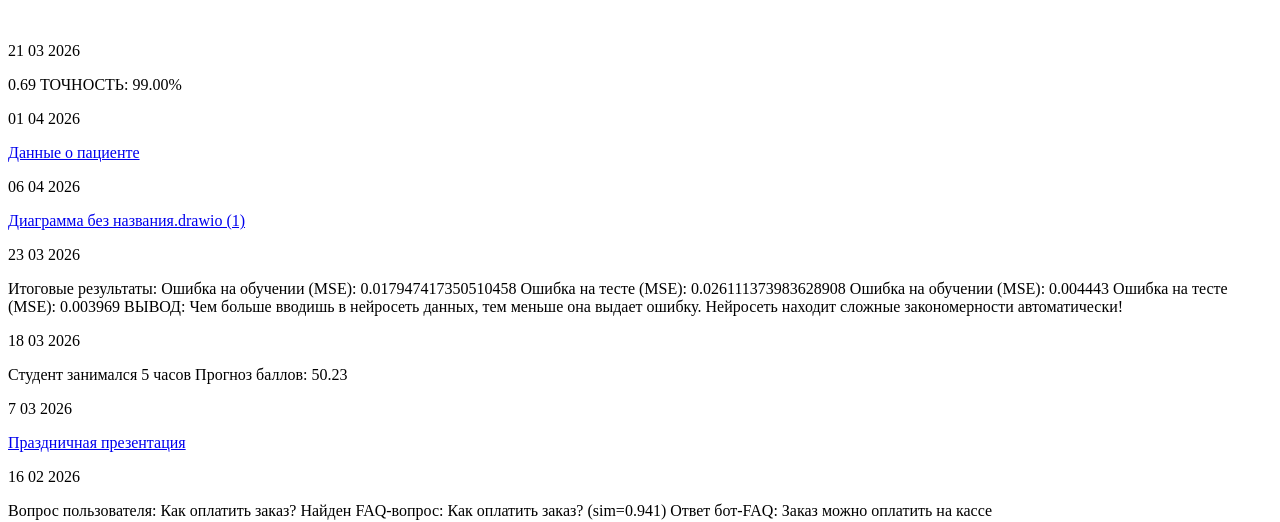
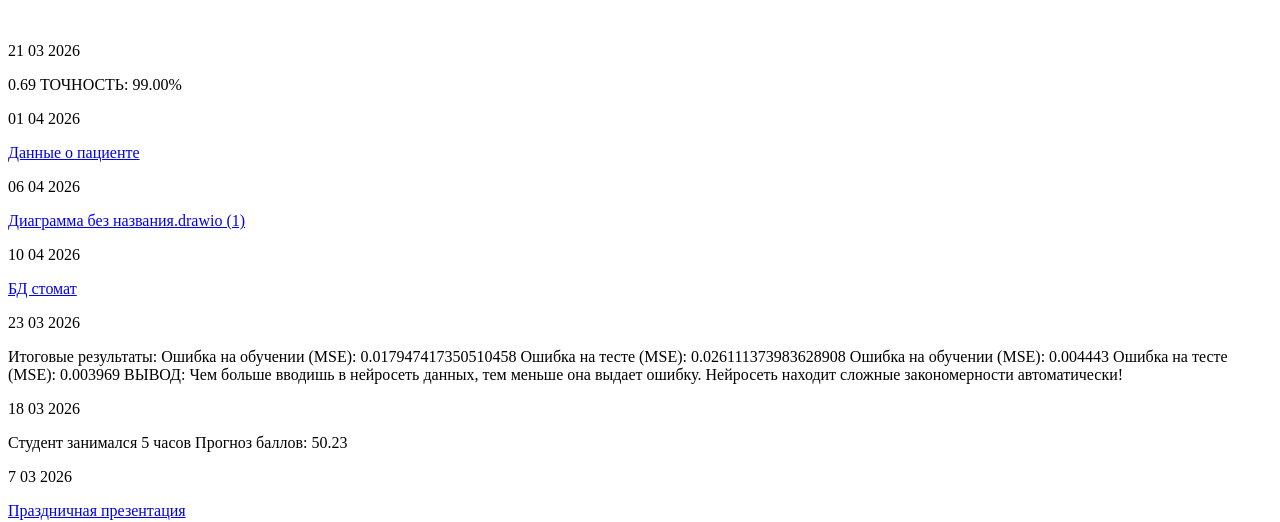
Before and after one commit to Annnnnnnaaaaa/special-umbrella, a plain HTML site: page index.html in a window 1280 px wide. Shown: the top 522 px of the page. Drawn offline with Linux system fonts and the light colour scheme.

Commit message:
Update index.html

```diff
--- a/index.html
+++ b/index.html
@@ -12,6 +12,8 @@
       <a href="Пациент.jpg">Данные о пациенте</a>
        <p>06 04 2026 </p>
        <a href="Диаграмма без названия.drawio (1).png">Диаграмма без названия.drawio (1)</a>
+       <p>10 04 2026 </p>
+        <a href="БД стомат.drawio.png">БД стомат</a>
       <p>23 03 2026 </p>
       Итоговые результаты:
 Ошибка на обучении (MSE): 0.017947417350510458
```
